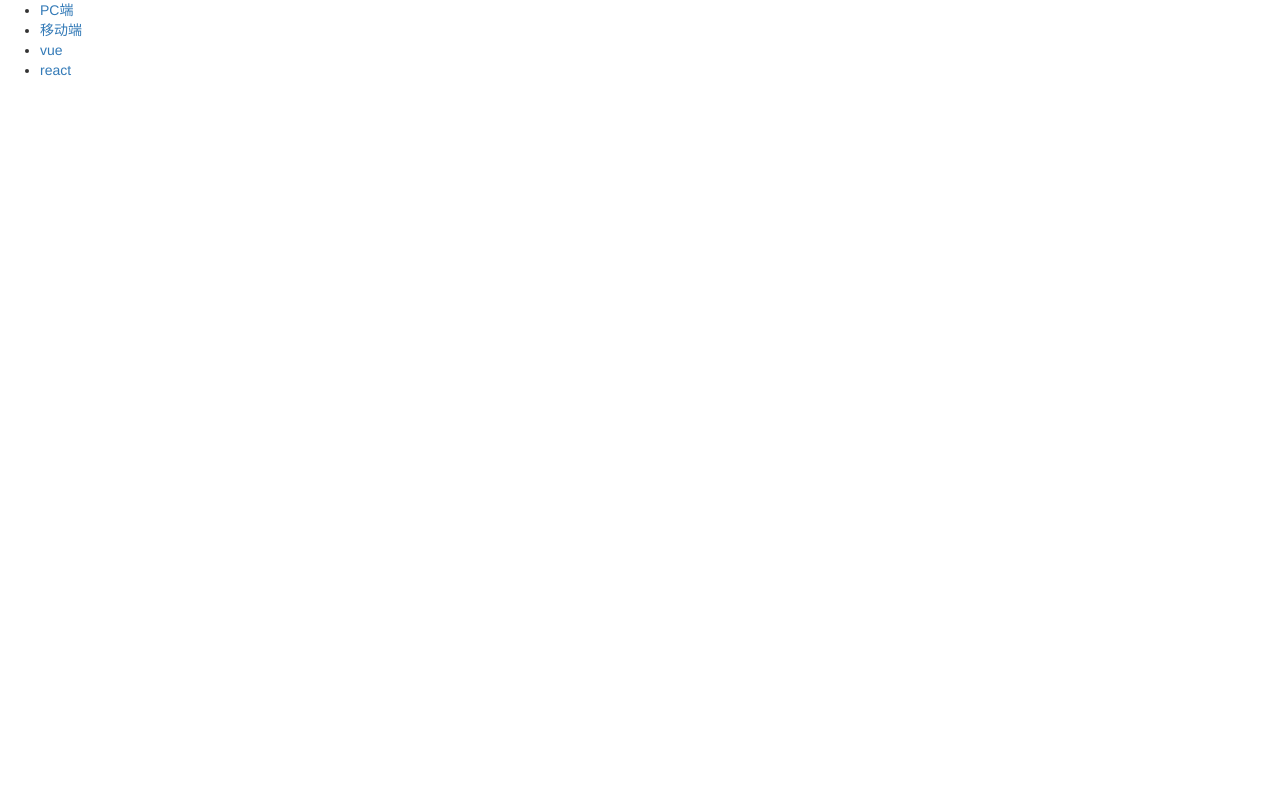
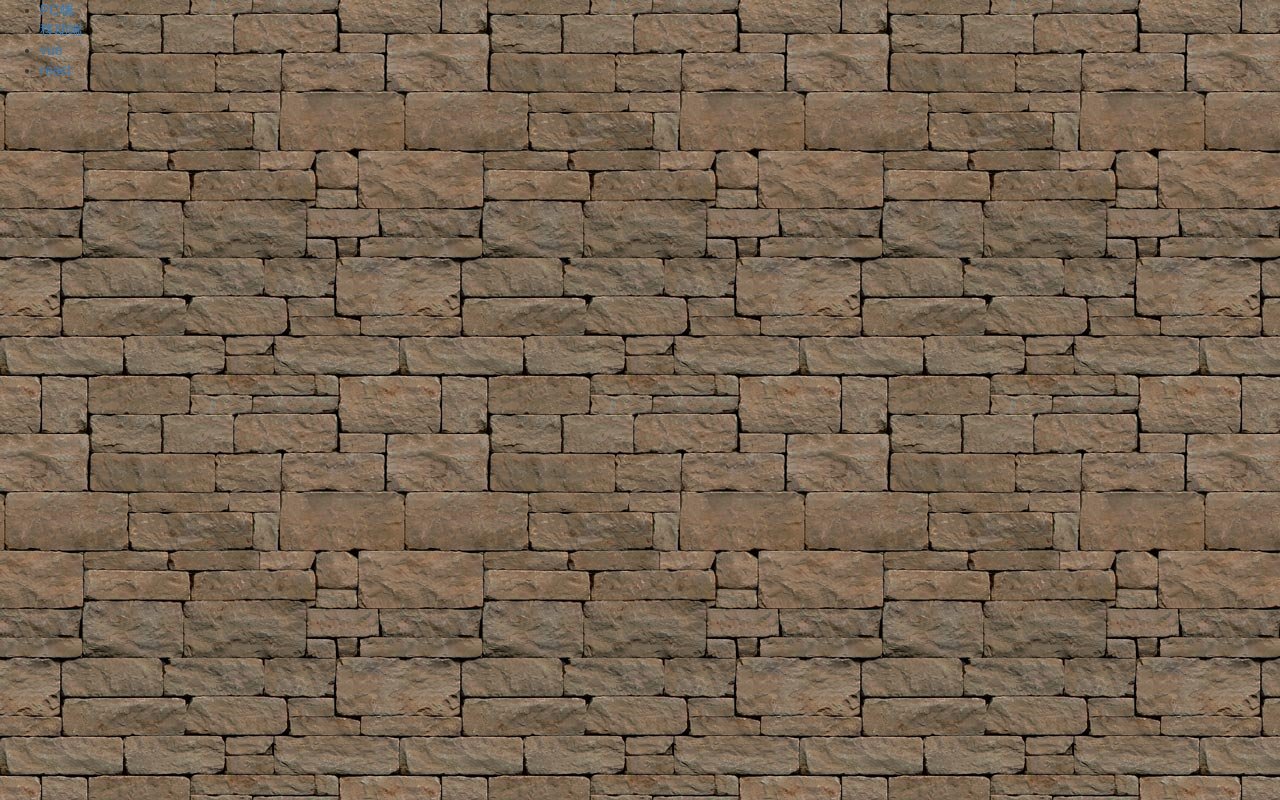
Before and after one commit to mintysky/mintysky.github.io, a plain HTML site: page index.html in a window 1280 px wide. Drawn offline with nearby package versions, Linux system fonts and the light colour scheme; files that its build step writes are made by us from their sources.

Commit message:
默认的

```diff
--- a/css/main.scss
+++ b/css/main.scss
@@ -0,0 +1,9 @@
+body{
+  font-family: 'Raleway', 'Arial', sans-serif;
+  font-size: 14px;
+  background: #fff url(../img/index/bg.jpg);
+  -webkit-font-smoothing: antialiased;
+  overflow-y: scroll;
+  overflow-x: hidden;
+  font-weight: 300;
+}
--- a/index.html
+++ b/index.html
@@ -10,6 +10,7 @@
     <link href="https://cdn.bootcss.com/normalize/7.0.0/normalize.min.css" rel="stylesheet">
     <link href="https://cdn.bootcss.com/animate.css/3.5.2/animate.min.css" rel="stylesheet">
     <link href="https://cdn.bootcss.com/font-awesome/4.7.0/css/font-awesome.min.css" rel="stylesheet">
+    <link rel="stylesheet" href="css/main.css">
     <!--[if lte IE 8]>
     <script src="https://cdn.bootcss.com/html5shiv/r29/html5.min.js"></script>
     <script src="https://cdn.bootcss.com/respond.js/1.4.2/respond.min.js"></script>
```
Also changed, not shown: img/index/bg.jpg (added).
